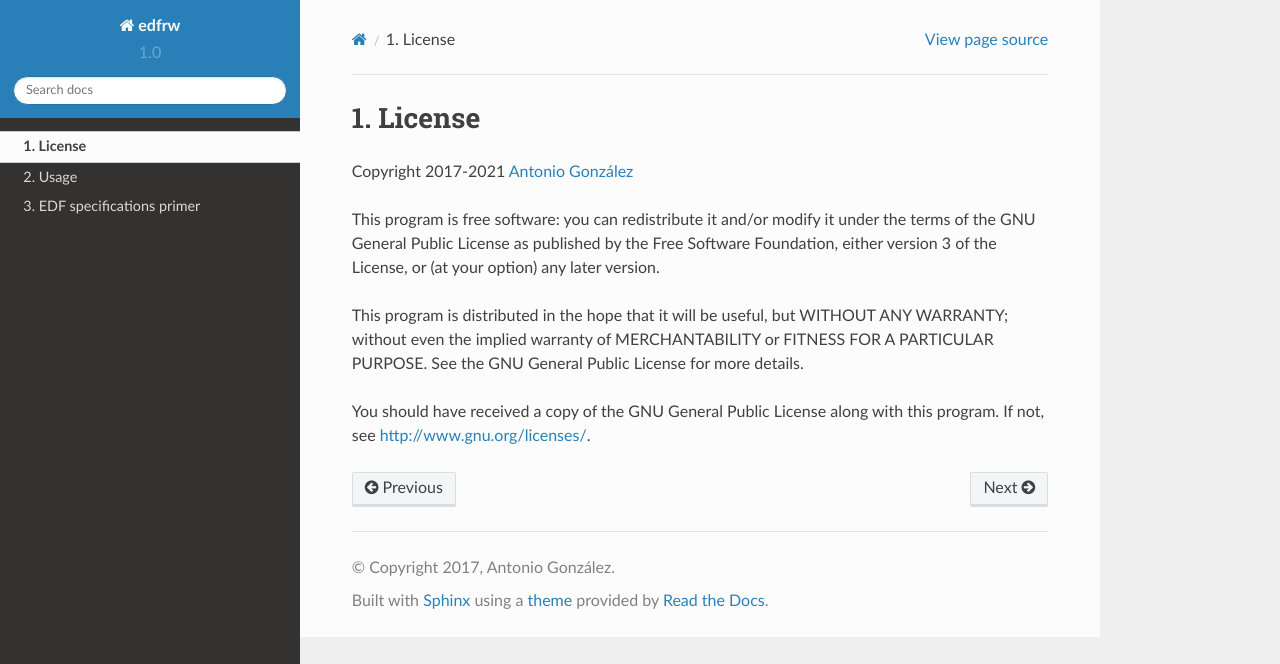
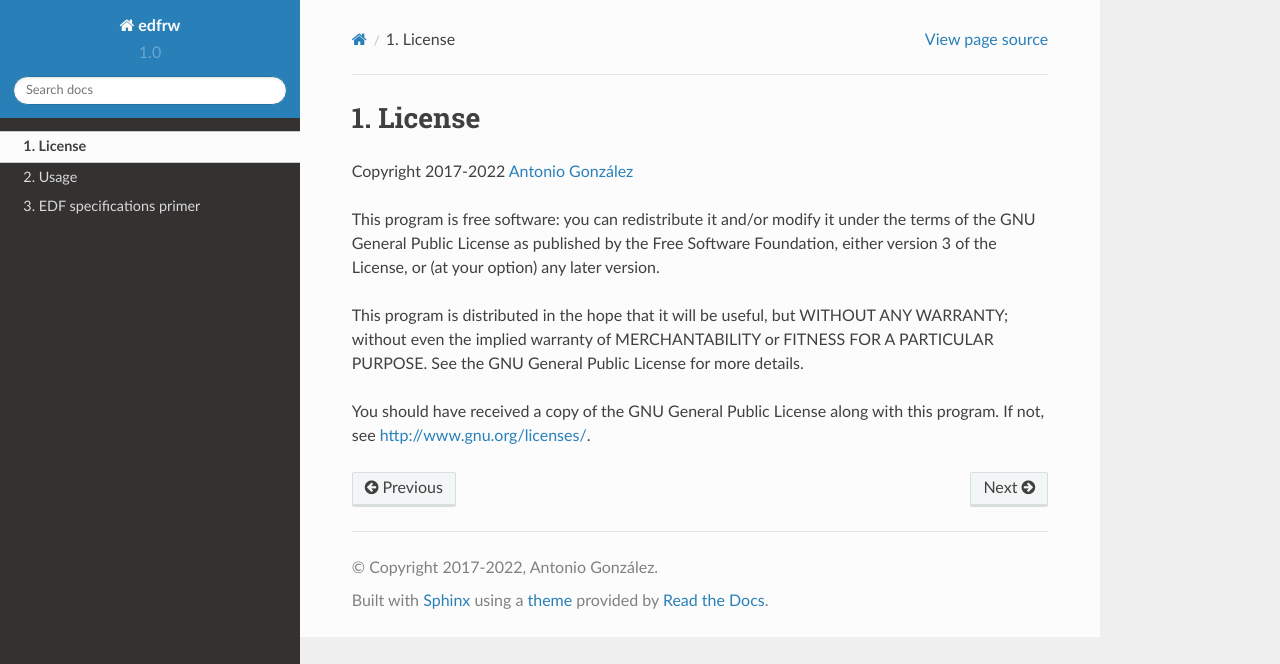
Before and after one commit to antgon/edfrw, a Sphinx documentation site: the page built from docs/license.md, in a window 1280 px wide. Shown: the top 664 px of the page. Built offline with Sphinx 7.4.7 and the Read the Docs theme 2.0.0, drawn with Linux system fonts in a browser that asks for light colours.

Commit message:
Updated copyright date

```diff
--- a/docs/conf.py
+++ b/docs/conf.py
@@ -55,7 +55,7 @@ master_doc = 'index'
 
 # General information about the project.
 project = u'edfrw'
-copyright = u'2017, Antonio González'
+copyright = u'2017-2022, Antonio González'
 author = u'Antonio González'
 
 # The version info for the project you're documenting, acts as replacement for
--- a/docs/license.md
+++ b/docs/license.md
@@ -1,7 +1,7 @@
 License
 =======
 
-Copyright 2017-2021 [Antonio González](mailto:antgon@cantab.net)
+Copyright 2017-2022 [Antonio González](mailto:antgon@cantab.net)
 
 This program is free software: you can redistribute it and/or modify it
 under the terms of the GNU General Public License as published by the
```
